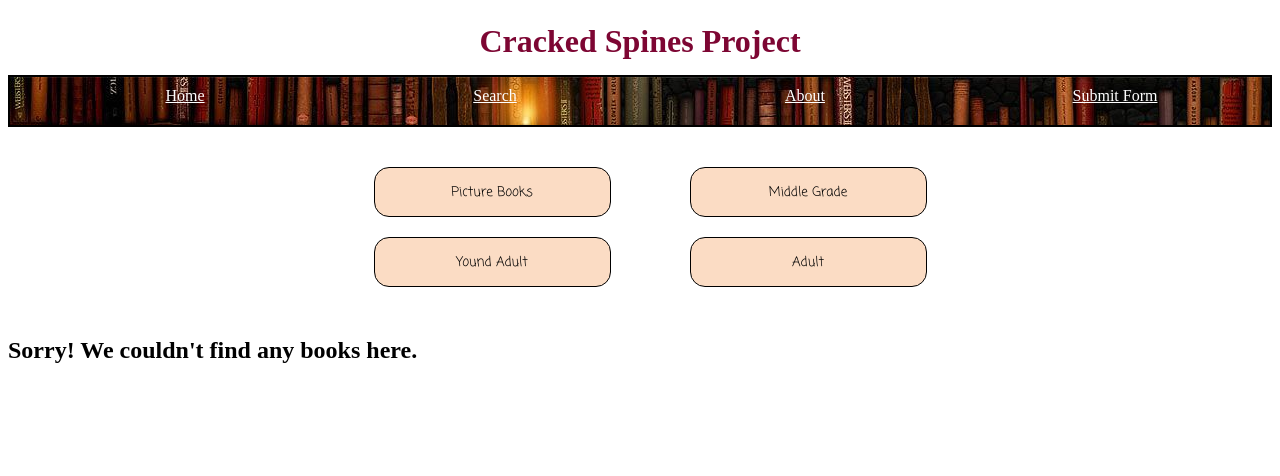
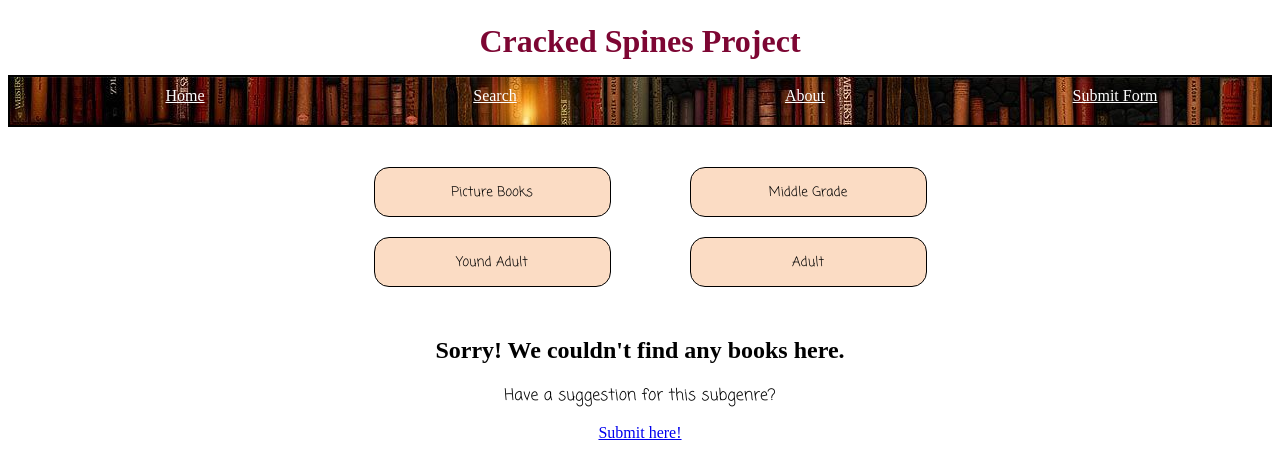
Before and after one commit to nonbinaryfrog/csprojectmvp, a Vue app: page /Error in a window 1280 px wide. Shown: the top 476 px of the page. Built offline with nearby package versions, Linux system fonts and the light colour scheme; the HTML template or start-up script is replaced by a standard one; a web font is replaced by a local one.

Commit message:
"Debugged error handling"

```diff
--- a/src/components/Home.vue
+++ b/src/components/Home.vue
@@ -15,9 +15,6 @@
 <script>
 export default {
   name: "Home",
-  props: {
-    // Add props here
-  },
   methods: {
     getPB() {
       this.$router.push("/PB");
--- a/src/components/views/ErrorPage.vue
+++ b/src/components/views/ErrorPage.vue
@@ -1,6 +1,8 @@
 <template>
   <div class="error">
     <h2>Sorry! We couldn't find any books here.</h2>
+    <p>Have a suggestion for this subgenre?</p>
+    <a href="/Submit">Submit here!</a>
   </div>
 </template>
 
@@ -13,5 +15,8 @@ export default {
 </script>
 
 <style>
+.error {
+  text-align: center;
+}
 
 </style>
--- a/src/components/views/YAGenres.vue
+++ b/src/components/views/YAGenres.vue
@@ -9,7 +9,7 @@
     </div>
     <book-card-view :books="filteredBooks"/>
 
-<!-- Router-view is mostly for error page -->
+<!-- Router-view is for error page -->
     <router-view></router-view>
 
   </div>
@@ -49,7 +49,7 @@ export default {
       let horrorBooks = this.books.filter(books => books.subgenre[0] === 'Horror')
       // if there is nothing in the array, push the error page to router view
       // which for some reason isnt working so figure that out
-      if (horrorBooks.length < 0) {
+      if (horrorBooks.length === 0) {
         this.$router.push("/Error");
       } else {
         this.filteredBooks = horrorBooks;
```
